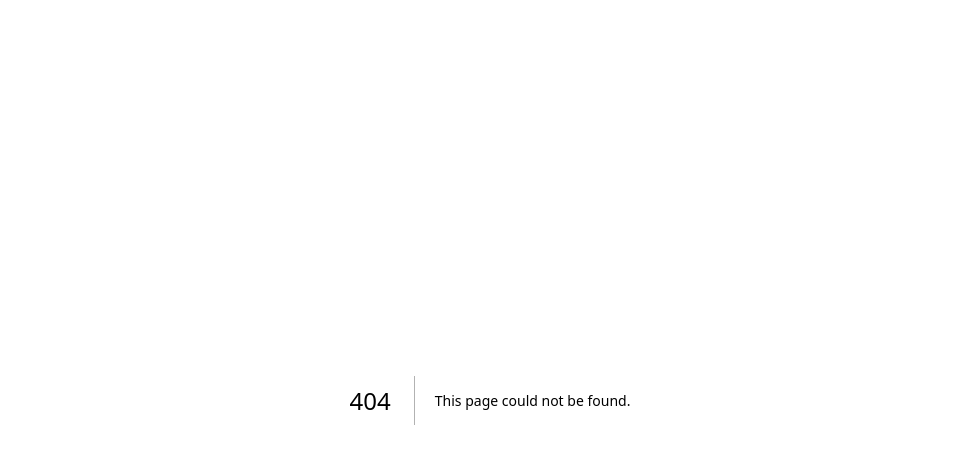
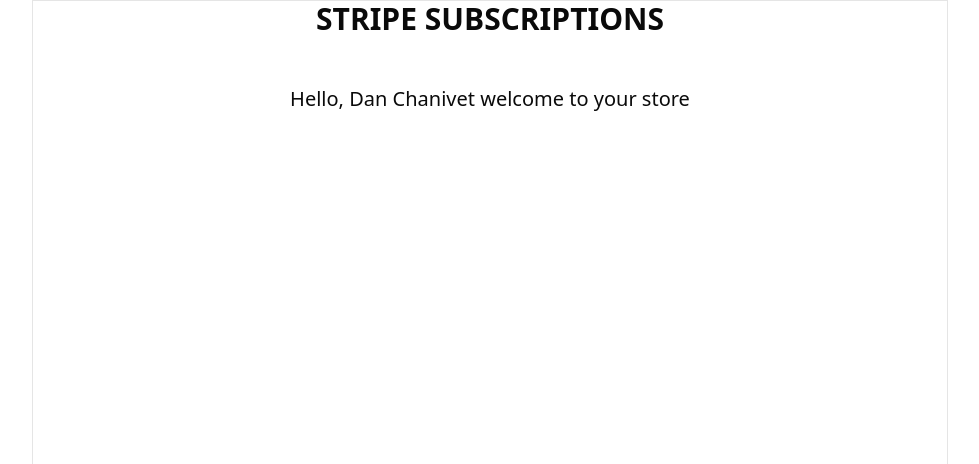
Before and after one commit to flan02/stripe-nextjs15, a Next.js app: page /subscriptions in a window 1280 px wide. Before the commit this address had no page. Shown: the top 464 px of the page, without its empty margins (150-1129 px from the left). Built offline with nearby package versions, Linux system fonts and the light colour scheme.

Commit message:
New project implementing subscriptions, webhooks and mongodb store

```diff
--- a/src/app/page.tsx
+++ b/src/app/page.tsx
@@ -2,9 +2,13 @@
 
 export default function HomePage() {
   return (
-    <>
-      <h1>STRIPE</h1>
-      <a href="/basic" rel="noopener noreferrer">BASIC</a>
-    </>
+    <main className="w-[100ch] border mx-auto flex flex-col text-center items-center justify-center space-y-12">
+      <h1 className="text-3xl font-bold">STRIPE</h1>
+      <div className="flex flex-col text-center space-y-2">
+        <a className="text-sm hover:underline" href="/basic" rel="noopener noreferrer">BASIC</a>
+        <a className="text-sm hover:underline" href="/subscriptions" rel="noopener noreferrer">SUBSCRIPTIONS</a>
+        <a className="text-sm hover:underline" href="/webhook" rel="noopener noreferrer">WEBHOOKS</a>
+      </div>
+    </main>
   )
 }
--- /dev/null
+++ b/src/app/subscriptions/page.tsx
@@ -0,0 +1,15 @@
+import WrapperClient from '@/components/reutilizable/WrapperClient'
+import Main from '@/components/subscriptions/Main'
+import React from 'react'
+
+type Props = {}
+
+const SubscriptionsPage = (props: Props) => {
+  return (
+    <WrapperClient>
+      <Main />
+    </WrapperClient>
+  )
+}
+
+export default SubscriptionsPage
--- /dev/null
+++ b/src/app/webhooks/page.tsx
@@ -0,0 +1,11 @@
+import React from 'react'
+
+type Props = {}
+
+const WebhooksPage = (props: Props) => {
+  return (
+    <div>WebhooksPage</div>
+  )
+}
+
+export default WebhooksPage
--- /dev/null
+++ b/src/components/subscriptions/Main.tsx
@@ -0,0 +1,38 @@
+import React from 'react'
+
+type Props = {}
+
+const Main = (props: Props) => {
+  const isLogged = true
+  const user = 'Dan Chanivet'
+  return (
+    <main className="w-[100ch] min-h-screen border mx-auto flex flex-col text-center items-center justify-start space-y-12">
+      <h1 className="text-3xl font-bold"> STRIPE SUBSCRIPTIONS</h1>
+
+
+
+
+      <div className='h-full flex flex-col items-center justify-center text-xl'>
+        {
+          isLogged && user
+            ? (<p>Hello, {user} welcome to your store</p>)
+            : null
+        }
+        {
+          !isLogged
+            ? (<p>Sorry, we could not find your account</p>)
+            : null
+        }
+        {
+          isLogged && !user
+            ? (<p>Sorry, we could not find your account</p>)
+            : null
+        }
+
+      </div>
+    </main>
+  )
+}
+
+
+export default Main
--- /dev/null
+++ b/src/lib/stripe.ts
@@ -0,0 +1,6 @@
+import Stripe from "stripe"
+
+export const stripe = new Stripe(process.env.STRIPE_SECRET_KEY!, {
+  apiVersion: "2025-04-30.basil",
+  typescript: true,
+})
--- /dev/null
+++ b/src/services/server/user.action.ts
@@ -0,0 +1,28 @@
+"use server"
+
+//import User from "@/models/user.model"
+// import connectDB from "@/utils/db"
+
+type UserProps = {
+  user: unknown
+}
+
+export async function creatUser(user: UserProps) {
+  try {
+    // await connectDB()
+    // const newUser = await User.create(user)
+    // return JSON.parse(JSON.stringify(newUser))
+  } catch (error) {
+    console.error(error)
+  }
+}
+
+export async function getUser() {
+  try {
+    // await connectDB()
+    // const user = await User.findOne()
+    // return JSON.parse(JSON.stringify(user))
+  } catch (error) {
+    console.error(error)
+  }
+}
```
Also changed, not shown: src/app/api/webhooks/route.ts (added), 1 other file (tests, documents, lock files or other folders).
